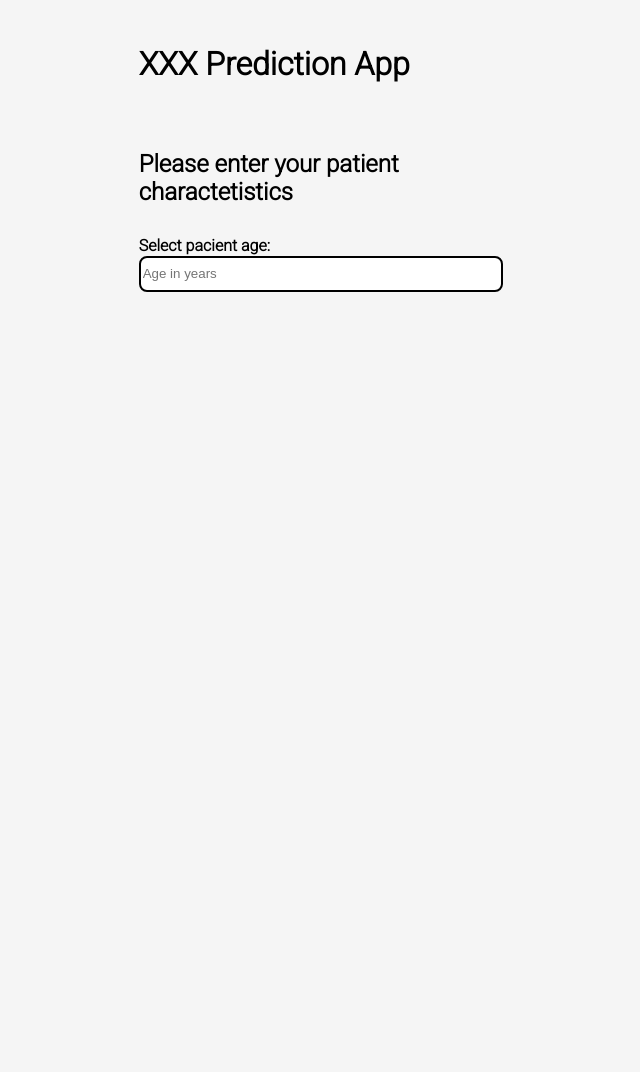
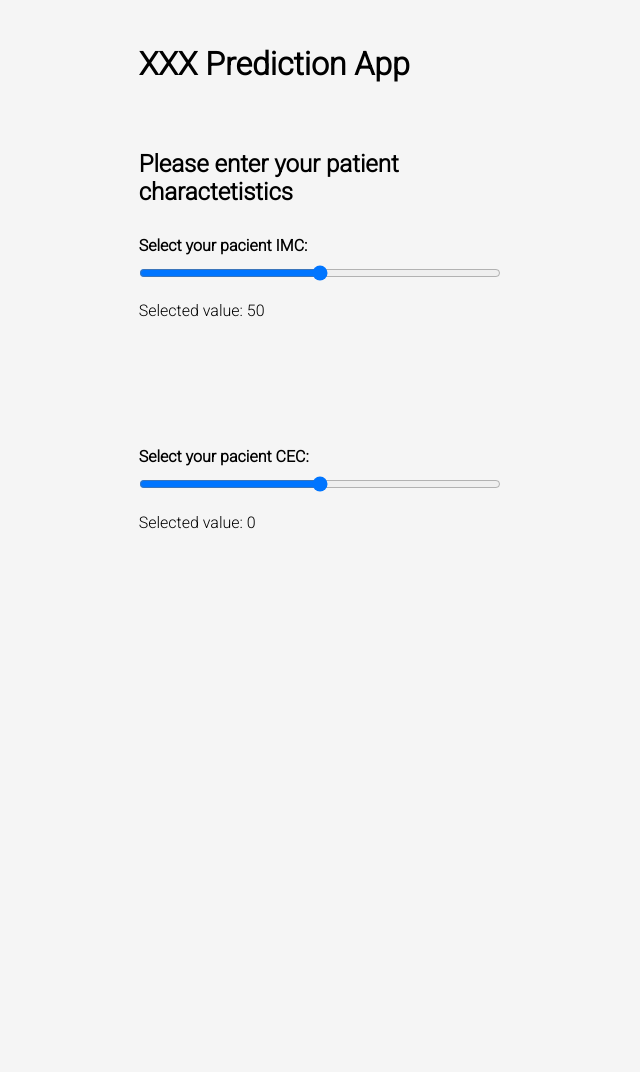
Before and after one commit to rodriguesmsb/PROMISE, a Flask app: page / in a window 1280 px wide. Shown: the part 58-1130 px from the top of the page, without its empty margins (344-984 px from the left). Run offline with Flask 2, Linux system fonts and the light colour scheme.

Commit message:
add sliders

```diff
--- a/app/static/styles/sytle.css
+++ b/app/static/styles/sytle.css
@@ -40,16 +40,15 @@ header{
     margin-left: 50px;
 }
 
-.number_label{
+.imc_label{
     grid-column: 3/ span 2;
     grid-row: 3/ span 1;
     margin-left: 50px;
     font-family: 'Roboto', sans-serif;
     font-weight: bold;
-
 }
 
-.number_input{
+.imc_input{
     grid-column: 3/ span 2;
     grid-row: 3/ span 1;
     margin-left: 50px;
@@ -59,10 +58,36 @@ header{
     border-radius: 8px;
 }
 
-.sel_value{
+.imc_value{
     grid-column: 3/ span 2;
     grid-row: 4/ span 1;
     margin-left: 50px;
     font-family: 'Roboto', sans-serif;
     margin-top: -40px;
 }
+
+.cec_label{
+    grid-column: 3/ span 2;
+    grid-row: 5/ span 1;
+    margin-left: 50px;
+    font-family: 'Roboto', sans-serif;
+    font-weight: bold;
+}
+
+.cec_input{
+    grid-column: 3/ span 2;
+    grid-row: 5/ span 1;
+    margin-left: 50px;
+    height: 30px;
+    margin-top: 20px;
+    border: 2px solid black;
+    border-radius: 8px;
+}
+
+.cec_value{
+    grid-column: 3/ span 2;
+    grid-row: 6/ span 1;
+    margin-left: 50px;
+    font-family: 'Roboto', sans-serif;
+    margin-top: -40px;
+}
--- a/app/templates/index.html
+++ b/app/templates/index.html
@@ -25,20 +25,39 @@
             <h1 class = "title_header">XXX Prediction App</h1>
 
             <h2 class = "subtitle_header">Please enter your patient charactetistics</h2>
+           <!--
+            <label for="quantity" class = "number_label">Select pacient age:</label>
+            <input type="number" name="age" id = "number_input" class = "number_input" placeholder="Age in years" min = 18 max = 99> -->
 
-            <label for="quantity" class = "number_label">Select pacient age:</label>
-            <input type="number" name="age" id = "number_input" class = "number_input" placeholder="Age in years" min = 18 max = 99>
+            <label for="imc" class = "imc_label">Select your pacient IMC:</label>
+            <input type="range" name="imc" id = "imc_range" class = "imc_input" min = "0" max = "100" step="0.1">
+            <p class = "imc_value">Selected value: <output id="imc_value"></output></p>
+            <script>
+                var slider = document.getElementById("imc_range");
+                var output = document.getElementById("imc_value");
+                output.innerHTML = slider.value;
 
-            <!-- <label for="quantity" class = "number_label">Select pacient age:</label>
-            <input type="range" name="age" id = "age_input" class = "number_input" min = "18" max = "100" step="0.1">
-            <p class = "sel_value">Selected value: <output id="value"></output></p>
+                slider.oninput = function() {
+                  output.innerHTML = this.value;
+                }
+                </script>
+
+
+            <label for="cec" class = "cec_label">Select your pacient CEC:</label>
+            <input type="range" name="cec" id = "cec_range" class = "cec_input" min = "-1" max = "1" step="0.1">
+            <p class = "cec_value">Selected value: <output id="cec_value"></output></p>
             <script>
-                const value = document.querySelector("#value")
-                const input = document.querySelector("#age_input")
-                value.textContent = input.value
-                input.addEventListener("input", (event) => {
-                value.textContent = event.target.value})
-            </script> -->
+                var slider_cec = document.getElementById("cec_range");
+                var output_cec = document.getElementById("cec_value");
+                output_cec.innerHTML = slider_cec.value;
+
+                slider_cec.oninput = function() {
+                  output_cec.innerHTML = this.value;
+                }
+                </script>
+
+
+
 
 
 
```
